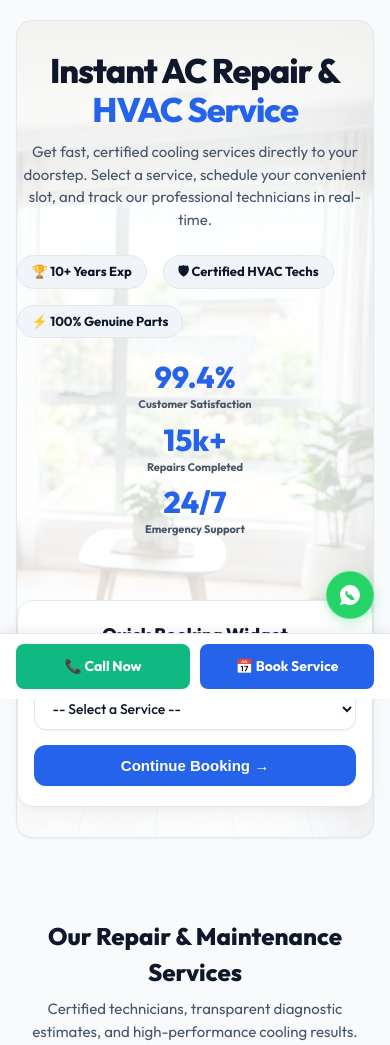
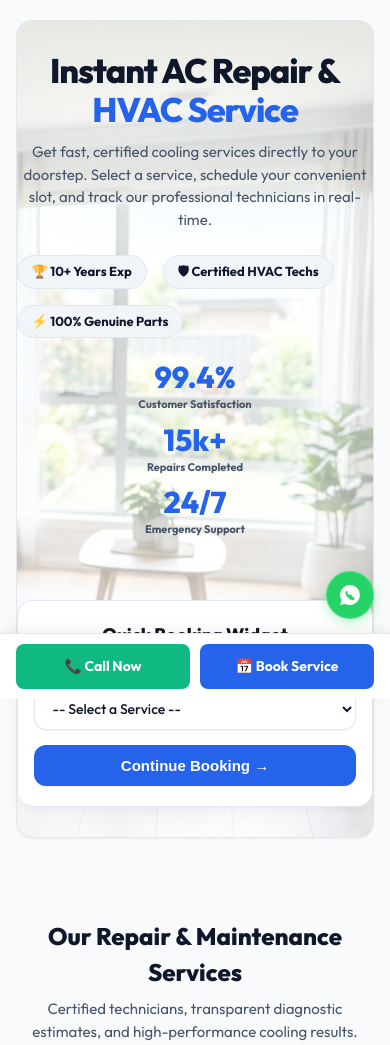
Before and after one commit to spotifyfree5546372-ui/ac-repair-website, a Node server app: page / in a window 390 px wide. Shown: the part 145-1190 px from the top of the page. Run offline with Node 20, Linux system fonts and the light colour scheme; data comes from the database, SQL or seed files in the repository; some libraries are stand-ins or nearby versions.

Commit message:
Further increase background photo visibility by dropping right-side overlay mask to 0%

```diff
--- a/public/css/style.css
+++ b/public/css/style.css
@@ -230,7 +230,7 @@
   grid-template-columns: 1.2fr 0.8fr;
   gap: 40px;
   align-items: center;
-  background-image: linear-gradient(to right, rgba(255, 255, 255, 0.88) 45%, rgba(255, 255, 255, 0.15) 100%), url('/images/bg_indian_tech.jpg');
+  background-image: linear-gradient(to right, rgba(255, 255, 255, 0.75) 40%, rgba(255, 255, 255, 0) 90%), url('/images/bg_indian_tech.jpg');
   background-size: cover;
   background-position: center right;
   border-radius: var(--radius-lg);
@@ -244,7 +244,7 @@
   .hero-section {
     grid-template-columns: 1fr;
     text-align: center;
-    background-image: linear-gradient(rgba(255, 255, 255, 0.82), rgba(255, 255, 255, 0.82)), url('/images/bg_indian_tech.jpg');
+    background-image: linear-gradient(rgba(255, 255, 255, 0.65), rgba(255, 255, 255, 0.65)), url('/images/bg_indian_tech.jpg');
     padding: 60px 20px;
   }
   .hero-stats {
```
